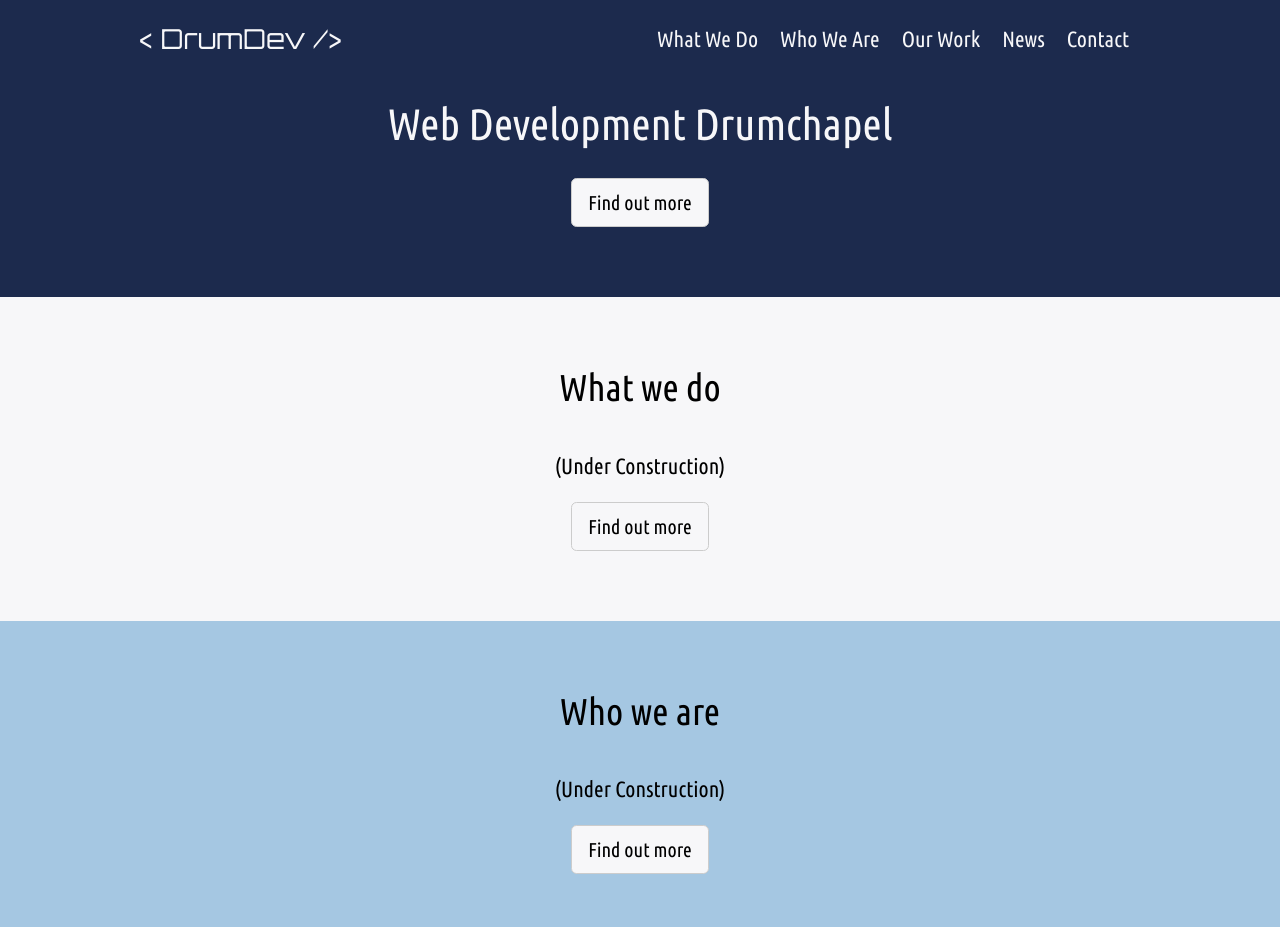
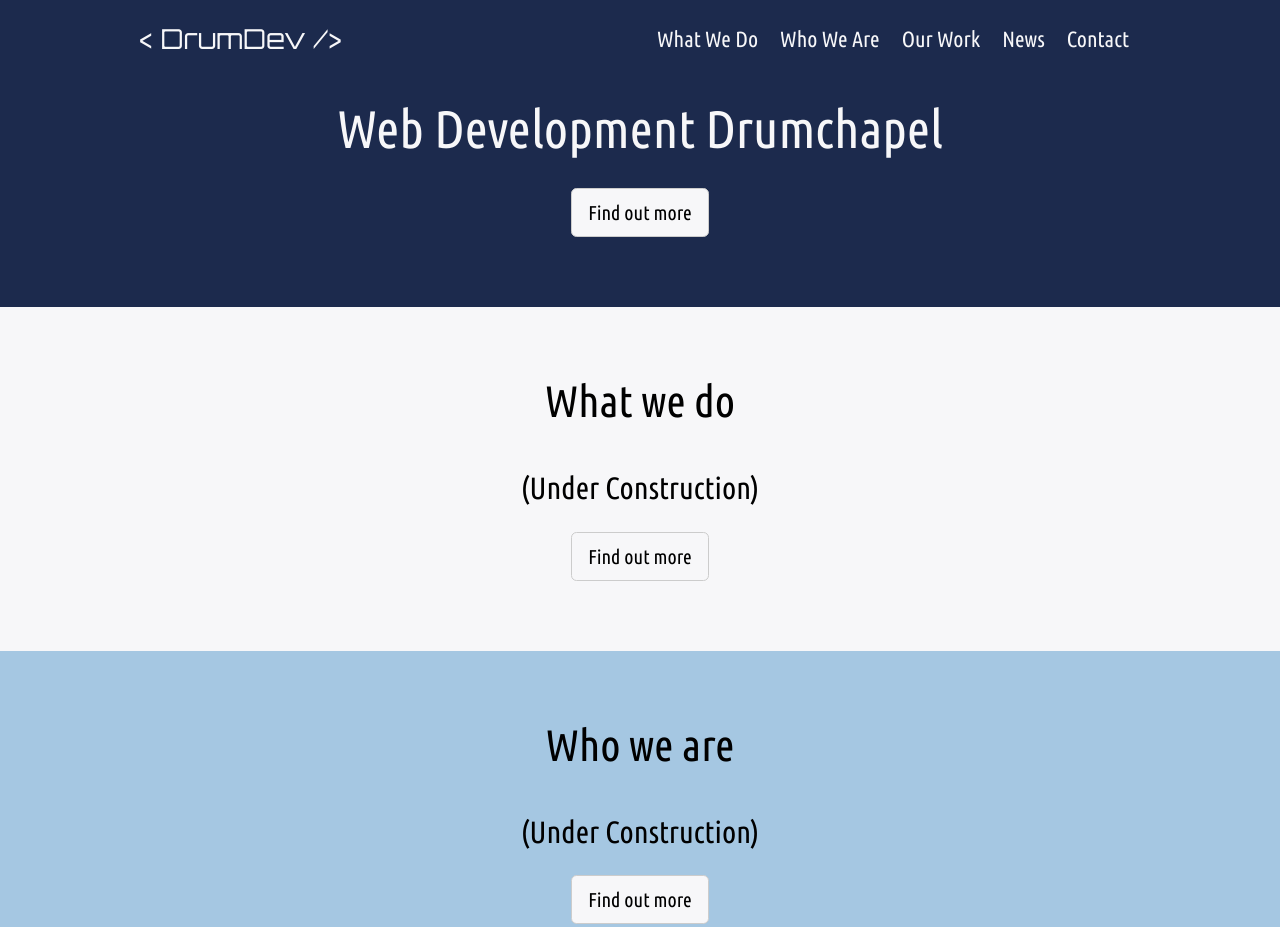
Before and after one commit to DrumDev/drumdev.github.io, a plain HTML site: page index.html in a window 1280 px wide. Shown: the top 927 px of the page. Drawn offline with Linux system fonts and the light colour scheme.

Commit message:
font size for mob test

```diff
--- a/css/styles.css
+++ b/css/styles.css
@@ -25,18 +25,18 @@ body {
 }
 
 h1 {
-  font-size: 2rem;
+  font-size: 2.4rem;
 }
 h2 {
-    font-size: 1.7rem;
+    font-size: 2rem;
     padding-bottom: 40px;
 }
 h3 {
-    font-size: 1.4rem;
+    font-size: 1.8rem;
     padding-bottom: 40px;
 }
 p{
-    font-size: 1rem;
+    font-size: 1.4rem;
     padding-bottom:20px;
 }
 
```
